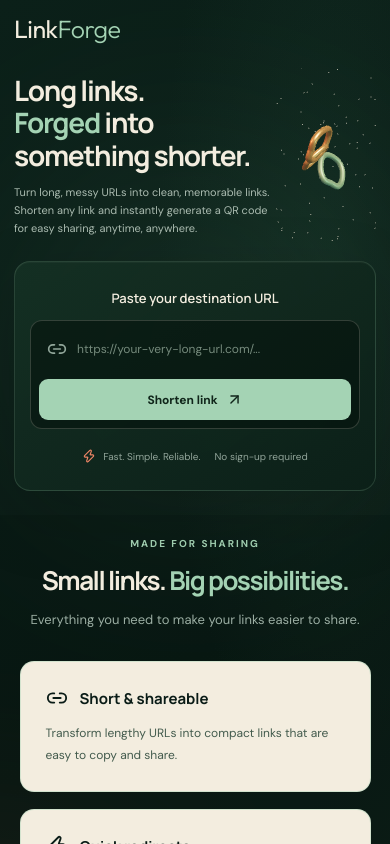
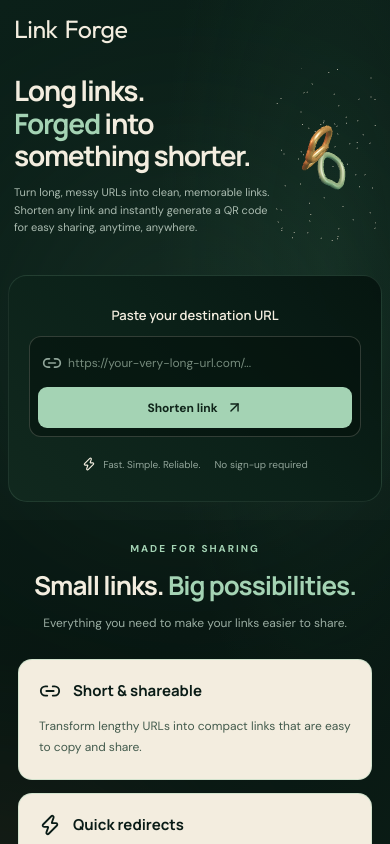
Before and after one commit to Sachin-Tiwarii/Link-Forge, a React (Vite) app in the folder client-new/: page / in a window 390 px wide. Shown: the top 844 px of the page. Built offline with nearby package versions, Linux system fonts and the light colour scheme; no server answers.

Commit message:
ui  update

```diff
--- a/client-new/src/App.css
+++ b/client-new/src/App.css
@@ -1,4 +1,3 @@
-
 @import url("https://fonts.googleapis.com/css2?family=DM+Sans:wght@400;500;600;700&family=Manrope:wght@400;500;600;700;800&family=Outfit:wght@300;400;500&display=swap");
 
 :root {
@@ -54,7 +53,7 @@ input:focus-visible {
   outline-offset: 4px;
 }
 
-/* ===== Main background ===== */
+/* Main background */
 
 .app-shell {
   min-height: 100vh;
@@ -96,33 +95,40 @@ input:focus-visible {
   left: -200px;
 }
 
-/* ===== Brand ===== */
+/* Brand and logo */
 
-.brand {
+.wordmark {
+  align-self: flex-start;
   display: inline-flex;
   align-items: center;
   gap: 10px;
-  font: 800 22px "Manrope", sans-serif;
-  letter-spacing: -1px;
-  white-space: nowrap;
+  margin: 0 0 24px -12px;
+  font-family: "Outfit", sans-serif;
+  font-size: 30px;
+  font-weight: 400;
+  letter-spacing: -0.5px;
+  line-height: 1.2;
+  color: var(--cream);
 }
 
-.brand-icon {
-  display: grid;
-  place-items: center;
-  width: 37px;
-  height: 37px;
-  border: 1px solid rgba(164, 211, 180, 0.35);
-  color: var(--green);
-  border-radius: 12px;
-  background: rgba(164, 211, 180, 0.07);
+.wordmark-logo {
+  width: 36px;
+  height: 36px;
+  object-fit: contain;
+  flex-shrink: 0;
 }
 
-.brand-accent {
-  color: var(--green);
+.wordmark-text {
+  color: #f3eddf;
+  font-weight: 400;
 }
 
-/* ===== Hero section ===== */
+.wordmark-text span {
+  color: #a4d3b4;
+  font-weight: 300;
+}
+
+/* Hero section */
 
 .hero {
   width: min(1160px, calc(100% - 64px));
@@ -133,23 +139,6 @@ input:focus-visible {
   align-items: stretch;
   position: relative;
   z-index: 1;
-}
-
-.wordmark {
-  align-self: flex-start;
-  display: inline-block;
-  margin: 0 0 24px -12px;
-  font-family: "Outfit", sans-serif;
-  font-size: 30px;
-  font-weight: 400;
-  letter-spacing: -0.5px;
-  line-height: 1.2;
-  color: var(--cream);
-}
-
-.wordmark span {
-  color: var(--green);
-  font-weight: 300;
 }
 
 .hero-content-row {
@@ -205,29 +194,47 @@ input:focus-visible {
   height: 100%;
 }
 
-/* ===== URL shortener card ===== */
+/* URL shortener block */
 
 .shortener-card {
+  position: relative;
+  isolation: isolate;
   width: min(100%, 740px);
-  min-height: 260px;
+  min-height: 220px;
   margin: 24px auto 0;
-  padding: 38px 30px;
+  padding: 30px;
   display: flex;
   flex-direction: column;
   align-items: center;
   justify-content: center;
   text-align: center;
-  border: 1px solid rgba(164, 211, 180, 0.17);
-  border-radius: 20px;
-  background:
-    linear-gradient(
-      145deg,
-      rgba(21, 48, 36, 0.94),
-      rgba(12, 32, 24, 0.96)
+
+  background: transparent;
+  border: none;
+  border-radius: 0;
+  box-shadow: none;
+  backdrop-filter: none;
+  -webkit-backdrop-filter: none;
+}
+
+/* Existing dark-green gradient */
+
+.shortener-card::before {
+  content: "";
+  position: absolute;
+  inset: -12px;
+  z-index: -1;
+  pointer-events: none;
+
+  background: linear-gradient(
+    225deg,
+    rgba(6, 21, 16, 0.98) 0%,
+    rgba(12, 34, 25, 0.96) 50%,
+    rgba(18, 42, 31, 0.94) 100%
   );
-  box-shadow:
-    0 24px 70px rgba(0, 0, 0, 0.17),
-    inset 0 1px 0 rgba(243, 237, 223, 0.035);
+
+  border: 1px solid rgba(113, 157, 129, 0.2);
+  border-radius: 26px;
 }
 
 .shortener-card form {
@@ -247,6 +254,8 @@ input:focus-visible {
   font-weight: 600;
   text-align: center;
 }
+
+/* URL input */
 
 .input-row {
   display: flex;
@@ -317,7 +326,7 @@ input:focus-visible {
   cursor: wait;
 }
 
-/* Errors stay centered below the input */
+/* Error message */
 
 .error-message {
   width: 100%;
@@ -397,7 +406,7 @@ input:focus-visible {
   letter-spacing: 0.7px;
 }
 
-/* Supporting text at the bottom of the card */
+/* Supporting text */
 
 .card-footer {
   width: 100%;
@@ -421,11 +430,11 @@ input:focus-visible {
 }
 
 .card-footer svg {
-  color: var(--orange);
+  color: var(--cream);
   flex-shrink: 0;
 }
 
-/* ===== Features section ===== */
+/* Features section */
 
 .features {
   position: relative;
@@ -472,47 +481,63 @@ input:focus-visible {
   gap: 17px;
 }
 
+/* Off-white feature cards */
+
 .feature-card {
   padding: 25px;
-  border: 1px solid var(--line);
-  background: rgba(20, 44, 33, 0.52);
+  border: 1px solid rgba(164, 211, 180, 0.4);
+  background: var(--cream);
   border-radius: 14px;
+  color: var(--deep);
   transition:
     transform 0.25s ease,
     border-color 0.25s ease,
-    background 0.25s ease;
+    box-shadow 0.25s ease;
 }
 
 .feature-card:hover {
   transform: translateY(-5px);
-  border-color: rgba(164, 211, 180, 0.35);
-  background: rgba(24, 52, 39, 0.72);
+  border-color: var(--green);
+  background: var(--cream);
+  box-shadow: 0 12px 30px rgba(0, 0, 0, 0.16);
 }
 
-.feature-icon {
-  display: grid;
-  place-items: center;
-  width: 42px;
-  height: 42px;
-  border-radius: 12px;
-  color: var(--green);
-  background: rgba(164, 211, 180, 0.09);
-  border: 1px solid rgba(164, 211, 180, 0.15);
+.feature-card-heading {
+  display: flex;
+  align-items: center;
+  gap: 12px;
+  margin-bottom: 14px;
 }
 
-.feature-card h3 {
-  margin: 20px 0 9px;
-  font: 600 15px "Manrope", sans-serif;
+.feature-card-heading .feature-icon {
+  display: flex;
+  align-items: center;
+  justify-content: center;
+  flex-shrink: 0;
+  width: auto;
+  height: auto;
+  padding: 0;
+  color: var(--deep);
+  background: transparent;
+  border: none;
+  border-radius: 0;
+  box-shadow: none;
+}
+
+.feature-card-heading h3 {
+  margin: 0;
+  color: var(--deep);
+  font: 700 15px "Manrope", sans-serif;
 }
 
 .feature-card p {
   margin: 0;
-  color: var(--muted);
+  color: #435b4d;
   font-size: 12px;
   line-height: 1.8;
 }
 
-/* ===== Professional footer ===== */
+/* Footer */
 
 .footer {
   position: relative;
@@ -529,16 +554,21 @@ input:focus-visible {
 
 .footer-brand {
   justify-self: start;
-  color: var(--cream);
+  color: #F3EDDF;
   font-family: "Outfit", sans-serif;
   font-size: 23px;
   font-weight: 400;
   letter-spacing: -0.5px;
-  transition: color 0.2s ease;
+  transition: opacity 0.2s ease;
+}
+
+.footer-brand span {
+  color: #A4D3B4;
+  font-weight: 300;
 }
 
 .footer-brand:hover {
-  color: var(--green);
+  opacity: 0.85;
 }
 
 .footer-copyright {
@@ -553,6 +583,20 @@ input:focus-visible {
   color: #c1d1c5;
   white-space: nowrap;
 }
+
+.footer-credit a {
+  color: #c1d1c5;
+  text-decoration: none;
+  transition: color 0.2s ease;
+}
+
+.footer-credit a:hover {
+  color: var(--green);
+  text-decoration: underline;
+  text-underline-offset: 3px;
+}
+
+/* Back-to-top button */
 
 .back-to-top {
   justify-self: end;
@@ -592,7 +636,7 @@ input:focus-visible {
   transform: translateY(-2px);
 }
 
-/* ===== Large screens ===== */
+/* Large screens */
 
 @media (min-width: 1441px) {
   .hero {
@@ -601,7 +645,7 @@ input:focus-visible {
   }
 }
 
-/* ===== Laptop and tablet ===== */
+/* Laptop and tablet */
 
 @media (max-width: 1000px) {
   .hero {
@@ -623,8 +667,8 @@ input:focus-visible {
 
   .shortener-card {
     width: min(100%, 700px);
-    min-height: 250px;
-    padding: 32px 24px;
+    min-height: 220px;
+    padding: 28px 24px;
   }
 
   .features {
@@ -636,7 +680,7 @@ input:focus-visible {
   }
 }
 
-/* ===== Mobile ===== */
+/* Tablets and mobile */
 
 @media (max-width: 760px) {
   .hero {
@@ -645,13 +689,30 @@ input:focus-visible {
   }
 
   .wordmark {
+    display: inline-flex;
+    align-items: center;
+    gap: 8px;
+    margin: 0 0 27px;
     font-size: 27px;
-    margin: 0 0 27px;
   }
 
+  .wordmark-logo {
+    width: 32px;
+    height: 32px;
+  }
+
+  /* Keep hero text left and animation right */
+
   .hero-content-row {
+    display: grid;
     grid-template-columns: minmax(0, 1fr) minmax(100px, 0.58fr);
+    align-items: center;
     gap: 8px;
+  }
+
+  .hero-copy {
+    min-width: 0;
+    text-align: left;
   }
 
   .hero h1 {
@@ -662,33 +723,79 @@ input:focus-visible {
   }
 
   .hero-description {
+    max-width: 480px;
     font-size: 12px;
     line-height: 1.65;
   }
 
   .hero-visual {
+    position: relative;
+    width: 100%;
+    min-width: 0;
     min-height: 220px;
   }
 
+  .chain-animation {
+    position: absolute;
+    inset: 0;
+    width: 100%;
+    height: 100%;
+  }
+
+  .chain-animation canvas {
+    display: block;
+    width: 100%;
+    height: 100%;
+  }
+
+  /* Main block retains its gradient */
+
   .shortener-card {
     width: 100%;
-    min-height: 240px;
-    margin-top: 20px;
-    padding: 30px 20px;
+    min-height: 220px;
+    margin: 42px auto 0;
+    padding: 28px 20px;
   }
+
+  .shortener-card::before {
+    inset: -8px;
+    border-radius: 23px;
+  }
+
+  .shortener-card form {
+    width: 100%;
+  }
+
+  .shortener-card form label {
+    font-size: 14px;
+  }
+
+  .input-row {
+    width: 100%;
+  }
+
+  .input-row input {
+    min-width: 0;
+  }
+
+  /* Feature cards */
 
   .features {
     padding: 26px 5% 55px;
   }
 
   .feature-grid {
-    grid-template-columns: 1fr;
+    grid-template-columns: repeat(2, minmax(0, 1fr));
+    gap: 14px;
     margin-top: 30px;
   }
 
   .feature-card {
+    min-width: 0;
     padding: 22px;
   }
+
+  /* Footer */
 
   .footer {
     grid-template-columns: 1fr auto;
@@ -701,39 +808,53 @@ input:focus-visible {
     justify-self: start;
   }
 
-  .back-to-top {
-    justify-self: end;
-  }
-
   .footer-copyright {
     grid-column: 1 / -1;
     grid-row: 2;
     max-width: 100%;
   }
+
+  .footer-credit {
+    white-space: normal;
+  }
 }
 
-/* ===== Small phones ===== */
+/* Small phones */
 
 @media (max-width: 430px) {
   .hero {
     width: calc(100% - 28px);
     padding-top: 14px;
+    padding-bottom: 24px;
   }
 
   .wordmark {
+    gap: 7px;
+    margin-bottom: 24px;
     font-size: 25px;
-    margin-bottom: 24px;
   }
+
+  .wordmark-logo {
+    width: 29px;
+    height: 29px;
+  }
+
+  /* Text left, chain animation right */
 
   .hero-content-row {
     grid-template-columns: minmax(0, 1fr) 100px;
     gap: 5px;
   }
 
+  .hero-copy {
+    min-width: 0;
+  }
+
   .hero h1 {
     font-size: clamp(25px, 7.2vw, 30px);
     letter-spacing: -1.3px;
     line-height: 1.16;
+    margin-bottom: 12px;
   }
 
   .hero-description {
@@ -745,36 +866,55 @@ input:focus-visible {
     min-height: 175px;
   }
 
+  /* Main block stays below the hero */
+
   .shortener-card {
-    min-height: 230px;
-    margin-top: 18px;
+    width: 100%;
+    min-height: 210px;
+    margin-top: 38px;
     padding: 25px 15px;
-    border-radius: 16px;
+  }
+
+  .shortener-card::before {
+    inset: -6px;
+    border-radius: 19px;
   }
 
   .shortener-card form label {
     font-size: 13px;
+    margin-bottom: 12px;
   }
 
+  /* Stack the button below the input */
+
   .input-row {
+    display: flex;
     flex-wrap: wrap;
+    gap: 6px;
     padding: 8px;
   }
 
+  .input-icon {
+    margin-left: 4px;
+  }
+
   .input-row input {
-    width: calc(100% - 45px);
+    width: calc(100% - 40px);
+    min-width: 0;
     flex: 1;
+    padding: 10px 0;
     font-size: 12px;
   }
 
   .input-row button {
     width: 100%;
+    justify-content: center;
     padding: 12px;
   }
 
-  .card-footer {
-    gap: 9px 14px;
-    font-size: 10px;
+  .error-message {
+    font-size: 11px;
+    overflow-wrap: anywhere;
   }
 
   .result-panel {
@@ -783,21 +923,56 @@ input:focus-visible {
     gap: 10px;
   }
 
-  .qr-panel svg {
-    width: 76px;
-    height: 76px;
+  .result-copy {
+    min-width: 0;
   }
 
   .result-copy > a {
     font-size: 12px;
   }
 
-  .features {
-    padding-top: 22px;
+  .qr-panel {
+    padding: 7px;
   }
 
+  .qr-panel svg {
+    width: 76px;
+    height: 76px;
+  }
+
+  .card-footer {
+    gap: 9px 14px;
+    font-size: 10px;
+  }
+
+  /* Feature cards */
+
+  .features {
+    padding: 22px 18px 45px;
+  }
+
+  .feature-grid {
+    grid-template-columns: minmax(0, 1fr);
+    gap: 13px;
+    margin-top: 25px;
+  }
+
+  .feature-card {
+    padding: 20px;
+  }
+
+  .features-heading h2 {
+    letter-spacing: -1px;
+  }
+
+  .features-heading p {
+    font-size: 12px;
+  }
+
+  /* Compact footer */
+
   .footer {
-    grid-template-columns: 1fr;
+    grid-template-columns: minmax(0, 1fr);
     justify-items: center;
     gap: 13px;
     padding: 25px 16px;
@@ -814,101 +989,72 @@ input:focus-visible {
     grid-row: auto;
     font-size: 10px;
   }
+
+  .footer-credit {
+    white-space: normal;
+    text-align: center;
+  }
 }
 
-.feature-card-heading {
-  display: flex;
-  align-items: center;
-  gap: 12px;
-  margin-bottom: 14px;
+/* Very narrow phones */
+
+@media (max-width: 350px) {
+  .hero {
+    width: calc(100% - 24px);
   }
 
-.feature-card-heading .feature-icon {
-  display: flex;
-  align-items: center;
-  justify-content: center;
-  flex-shrink: 0;
-  padding: 0;
-  background: none;
-  border: none;
-  box-shadow: none;
+  .hero-content-row {
+    grid-template-columns: minmax(0, 1fr) 78px;
+    gap: 4px;
   }
 
-.feature-card-heading h3 {
-  margin: 0;
-}
-/* ===== Feature cards: light background variant ===== */
-
-.feature-card {
-  padding: 25px;
-  border: 1px solid rgba(164, 211, 180, 0.4);
-  background: var(--cream);
-  border-radius: 14px;
-  color: var(--deep);
-
-  transition:
-    transform 0.25s ease,
-    border-color 0.25s ease,
-    box-shadow 0.25s ease;
+  .hero h1 {
+    font-size: 24px;
+    letter-spacing: -1.1px;
   }
 
-.feature-card:hover {
-  transform: translateY(-5px);
-  border-color: var(--green);
-  background: var(--cream);
-  box-shadow: 0 12px 30px rgba(0, 0, 0, 0.16);
+  .hero-description {
+    font-size: 10px;
   }
 
-/* Icon and heading stay side by side */
-
-.feature-card-heading {
-  display: flex;
-  align-items: center;
-  gap: 12px;
-  margin-bottom: 14px;
+  .hero-visual {
+    min-height: 145px;
   }
 
-.feature-card-heading .feature-icon {
-  display: flex;
-  align-items: center;
-  justify-content: center;
-  flex-shrink: 0;
-
-  width: auto;
-  height: auto;
-  padding: 0;
-
-  color: var(--deep);
-  background: transparent;
-  border: none;
-  border-radius: 0;
-  box-shadow: none;
+  .shortener-card {
+    padding: 22px 12px;
   }
 
-.feature-card-heading h3 {
-  margin: 0;
-  color: var(--deep);
-  font: 700 15px "Manrope", sans-serif;
+  .shortener-card::before {
+    inset: -5px;
+    border-radius: 17px;
   }
 
-/* Description */
-
-.feature-card p {
-  margin: 0;
-  color: #435b4d;
+  .shortener-card form label {
     font-size: 12px;
-  line-height: 1.8;
   }
 
-/* Keep the existing three-column desktop and one-column mobile layout */
-.footer-credit a {
-  color: #c1d1c5;
-  text-decoration: none;
-  transition: color 0.2s ease;
+  .input-row input {
+    font-size: 11px;
   }
 
-.footer-credit a:hover {
-  color: var(--green);
-  text-decoration: underline;
-  text-underline-offset: 3px;
+  .card-footer {
+    column-gap: 10px;
   }
+}
+
+/* Respect reduced-motion preferences */
+
+@media (prefers-reduced-motion: reduce) {
+  html {
+    scroll-behavior: auto;
+  }
+
+  *,
+  *::before,
+  *::after {
+    animation-duration: 0.01ms !important;
+    animation-iteration-count: 1 !important;
+    transition-duration: 0.01ms !important;
+  }
+}
```
Lines whose indentation alone changed are shown as unchanged.
